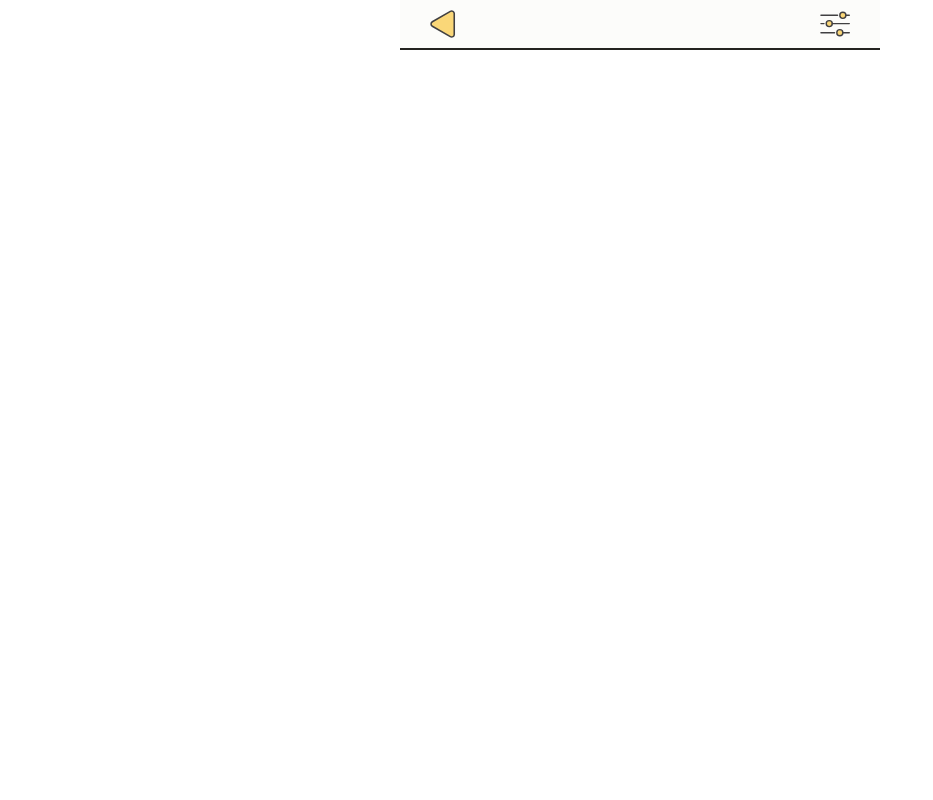
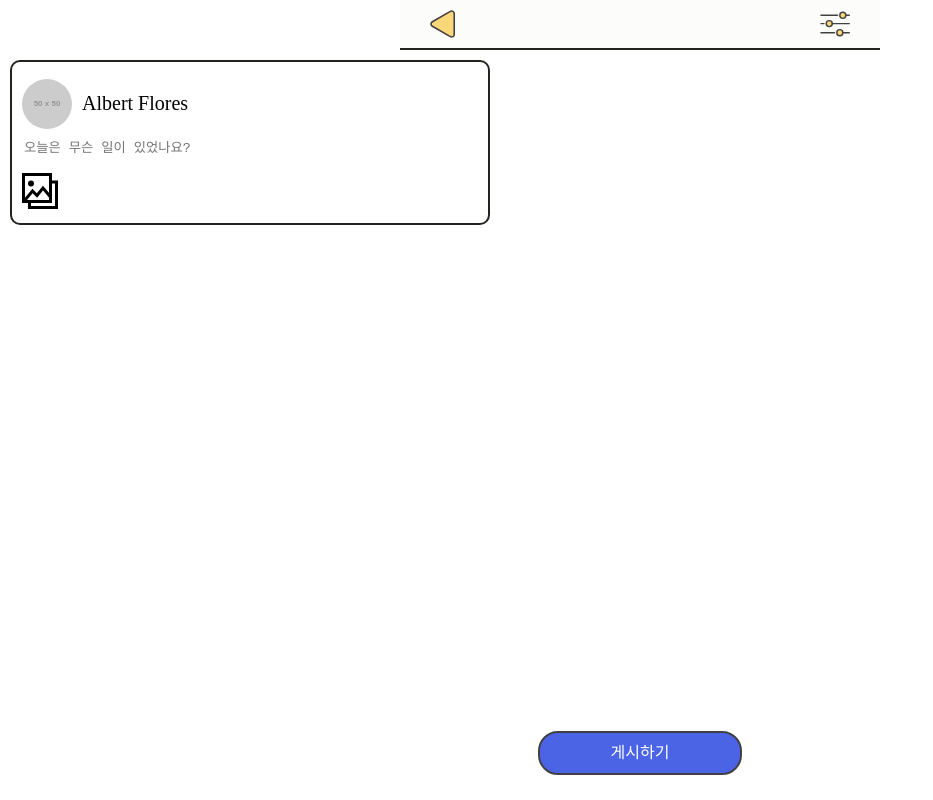
Before and after one commit to side-project-study-group/DevStagram-frontend, a React (Create React App) app: page /new-post in a window 1280 px wide. Before the commit this address had no page. Shown: the whole page, without its empty margins (0-933 px from the left). Built offline with nearby package versions, Linux system fonts and the light colour scheme; a web font is replaced by a local one.

Commit message:
컴포넌트 - 새 포스트 생성 페이지 컴포넌트 구현

```diff
--- a/src/components/atoms/date-text.js
+++ b/src/components/atoms/date-text.js
@@ -2,18 +2,12 @@ import React from "react"
 import styled from "styled-components";
 import dateCalculater from "../../utils/dateCalculater";
 
-function DateText({ date, size }) {
+const StyledP = styled.p`
+    font-size: 12px;
+    color: #808080;
+`;
 
-    const sizes = {
-        large: '20px',
-        medium: '16px',
-        small: '12px'
-    }
-
-    const StyledP = styled.p`
-        font-size: ${sizes[size]};
-        color: #808080;
-    `;
+function DateText({ date }) {
 
     return <StyledP>{dateCalculater(date)}</StyledP>
 }
--- a/src/components/atoms/text.js
+++ b/src/components/atoms/text.js
@@ -1,19 +1,11 @@
 import React from "react";
 import styled from "styled-components";
 
-function Text({value, size}){
+const StyledP = styled.p`
+    font-size: 20px;
+`;
 
-    const sizes = {
-        large: '20px',
-        medium: '16px',
-        small: '12px'
-    }
-
-    const StyledP = styled.p`
-        font-size: ${sizes[size]};
-    `;
-
-
+function Text({value}){
     return <StyledP>{value}</StyledP> ;
 }
 
--- /dev/null
+++ b/src/components/atoms/textarea-without-box.js
@@ -0,0 +1,26 @@
+import React, {useRef} from "react";
+import styled from 'styled-components'
+
+const InputText = styled.textarea`
+        border: none;
+        outline: none;
+        width: 100%;
+        resize: none;
+        overflow: hidden;
+        min-height: 30px;
+`;
+
+function TextareaWithoutBox({ value, handleChange }) {
+    const textRef = useRef();
+
+    function onChangeHandler(e) {
+     const target = e.target;
+     textRef.current.style.height = "30px";
+     textRef.current.style.height = `${target.scrollHeight}px`;
+     handleChange(e)
+    };
+
+    return <InputText ref={textRef} placeholder={"오늘은 무슨 일이 있었나요?"} value={value} onChange={onChangeHandler} />
+}
+
+export default TextareaWithoutBox;
--- a/src/components/molecules/vertical-profile.js
+++ b/src/components/molecules/vertical-profile.js
@@ -4,19 +4,19 @@ import Text from '../atoms/text.js'
 import DateText from '../atoms/date-text.js'
 import styled from 'styled-components'
 
+const StyledDiv = styled.div`
+display: flex;
+align-items: center;
+gap: 10px;
+`;
+
 function VerticalProfile({ src, text, date }) {
-
-    const StyledDiv = styled.div`
-        display: flex;
-        align-items: center;
-        gap: 10px;
-    `;
 
     return (
         <StyledDiv>
             <CircleImage src={src} />
-            <Text value={text} size={"large"} />
-            <DateText date={date} size={"small"} />
+            <Text value={text} />
+            <DateText date={date} />
         </StyledDiv>
     )
 }
--- /dev/null
+++ b/src/pages/new-post/new-post-template.js
@@ -0,0 +1,37 @@
+import React from "react";
+import TextareaWithoutBox from '../../components/atoms/textarea-without-box'
+import VerticalProfile from "../../components/molecules/vertical-profile";
+import FooterBtn from "../../components/molecules/footer-button";
+// apache 2.0
+import { GrGallery } from "react-icons/gr";
+import styled from 'styled-components';
+
+const Container = styled.div`
+    padding: 10px 10px
+`
+const Section = styled.div`
+    box-sizing: border-box;
+    width: 100%;
+    position: relative;
+    background-color: rgba(255, 255, 255, 1);
+    border: 2px solid #24231f;
+    border-radius: 10px;
+    max-width: 480px;
+    padding: 10px;
+`
+
+function NewPostTemplate({src, text, value, handleChange, submit}){
+
+    return (
+        <Container>
+            <Section>
+                <VerticalProfile src={src} text={text} />
+                <TextareaWithoutBox value={value} handleChange={handleChange} />
+                <GrGallery size={"36px"} />
+            </Section>
+            <FooterBtn text={"게시하기"} handleClick={submit}/>
+        </Container>
+    );
+}
+
+export default NewPostTemplate;
--- /dev/null
+++ b/src/pages/new-post/new-post.js
@@ -0,0 +1,22 @@
+import React, {useState} from "react";
+import NewPostTemplate from './new-post-template'
+
+function NewPost(){
+    const [value, setValue] = useState("");
+
+    function handleChange(event){
+        setValue(event.target.value);
+        console.log(event.target.value);
+    }
+    function submit(){
+        return;
+    }
+
+    return <NewPostTemplate src={"https://fakeimg.pl/50x50/"}
+                            text={"Albert Flores"}
+                            value={value}
+                            handleChange={handleChange}
+                            submit={submit} />;
+}
+
+export default NewPost;
--- a/src/pages/timeline-detail/timeline-detail-template.js
+++ b/src/pages/timeline-detail/timeline-detail-template.js
@@ -4,8 +4,6 @@ import Text from "../../components/atoms/text"
 import styled from "styled-components";
 import ChatIconCount from "../../components/molecules/chat-icon-count";
 import LikeIconCount from "../../components/molecules/like-icon-count";
-
-function TimelineDetailTemp({src, text, date, contents, replyCount, isFilledInit, likeCount}) {
 
 const StyledContainer = styled.div`
     margin-right: 20px;
@@ -22,6 +20,8 @@ function TimelineDetailTemp({src, text, date, contents, replyCount, isFilledInit
     align-items: center;
 `;
 
+function TimelineDetailTemp({src, text, date, contents, replyCount, isFilledInit, likeCount}) {
+
     return (
         <StyledContainer>
             <VerticalProfile src={src} text={text} date={date} />
--- a/src/router.js
+++ b/src/router.js
@@ -19,6 +19,7 @@ import SignUp1 from './pages/sign-up-1/sign-up-1'
 import SignUp2 from './pages/sign-up-2/sign-up-2'
 import SignUp3 from './pages/sign-up-3/sign-up-3'
 import SignUpFinish from './pages/sign-up-finish/sign-up-finish'
+import NewPost from './pages/new-post/new-post'
 
 function Router() {
     const location = useLocation()
@@ -31,6 +32,7 @@ function Router() {
                 <Route path="/meet-up-chat-list" element={<MeetUpChatList />} />
                 <Route path="/meet-up-write" element={<MeetUpWrite />} />
                 <Route path="/timeline-detail" element={<TimeLineDetail />} />
+                <Route path="/new-post" element={<NewPost />} />
                 <Route path="/edit-my-profile" element={<EditMyProfile />} />
                 <Route
                     path="/my-profile-meet-up"
```
Lines whose indentation alone changed are shown as unchanged.
